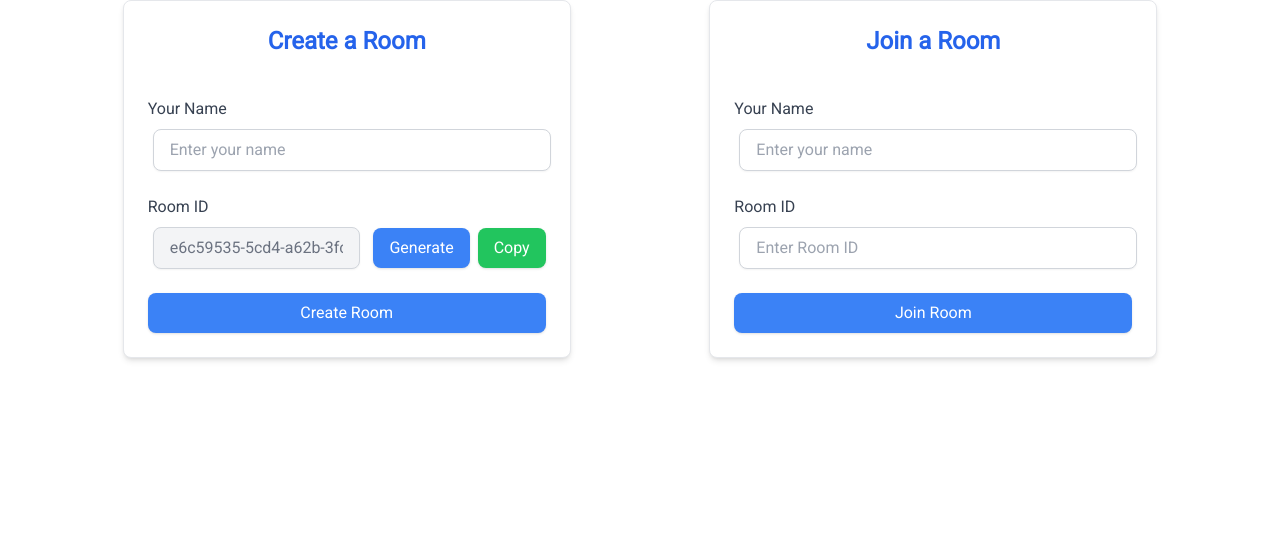
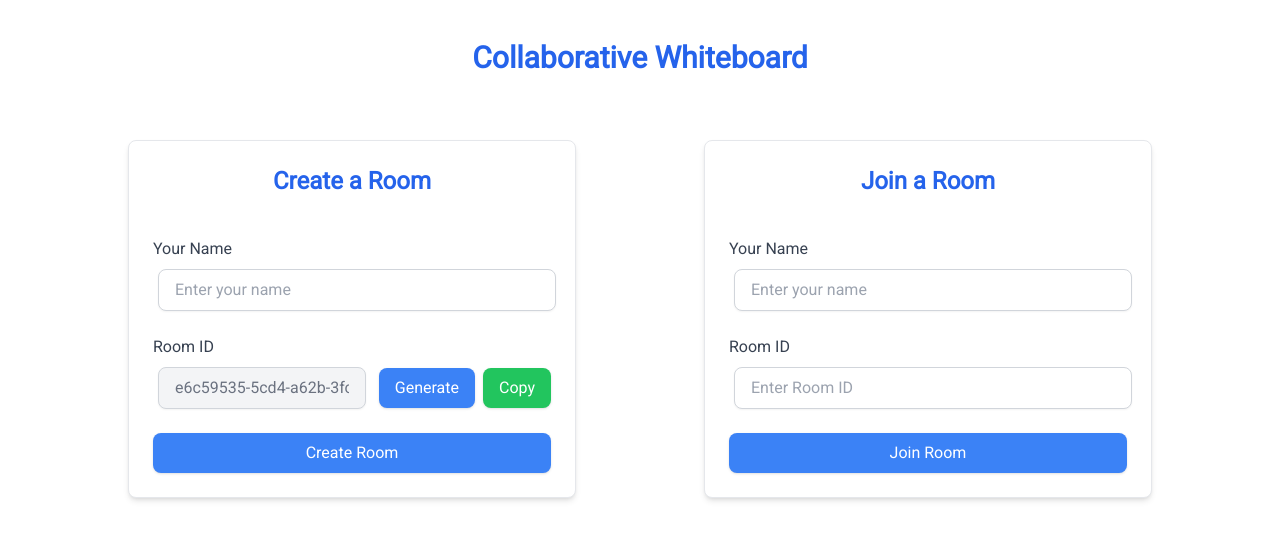
Before and after one commit to Ankush-nitjsr/whiteboard-app, a React (Vite) app in the folder client/: page /room in a window 1280 px wide. Shown: the top 540 px of the page. Built offline with nearby package versions, Linux system fonts and the light colour scheme; no server answers.

Commit message:
chore: Update to remove type errors and enhance UI

```diff
--- a/client/src/pages/Room.tsx
+++ b/client/src/pages/Room.tsx
@@ -1,18 +1,24 @@
 import CreateRoomForm from "../components/create-room/CreateRoomForm";
 import { JoinRoomForm } from "../components/join-room/JoinRoomForm";
 import { Socket } from "socket.io-client";
+import User from "../../types/user";
 
 interface RoomProps {
   uuid: () => string;
   socket: Socket;
-  setUser: React.Dispatch<React.SetStateAction<string | null>>;
+  setUser: React.Dispatch<React.SetStateAction<User>>;
 }
 
 export const Room = ({ uuid, socket, setUser }: RoomProps) => {
   return (
-    <div className="flex justify-evenly gap-4 w-full">
-      <CreateRoomForm uuid={uuid} socket={socket} setUser={setUser} />
-      <JoinRoomForm uuid={uuid} socket={socket} setUser={setUser} />
-    </div>
+    <>
+      <h1 className="font-bold text-3xl mt-10 text-blue-600">
+        Collaborative Whiteboard
+      </h1>
+      <div className="flex justify-evenly w-full mt-16">
+        <CreateRoomForm uuid={uuid} socket={socket} setUser={setUser} />
+        <JoinRoomForm uuid={uuid} socket={socket} setUser={setUser} />
+      </div>
+    </>
   );
 };
```
